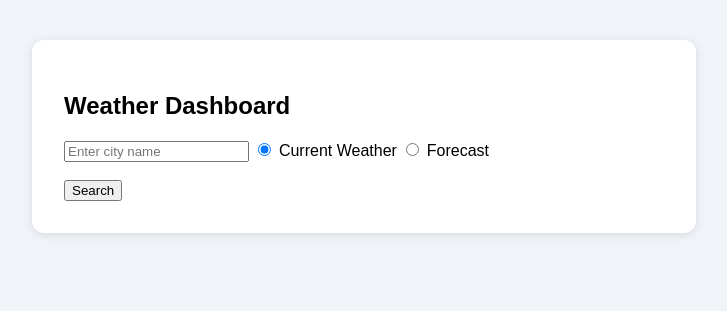
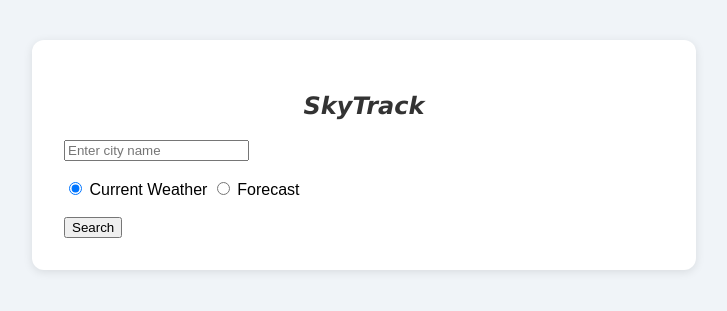
Before and after one commit to leonorawalo/SkyTrack, a Django app: page / in a window 1280 px wide. Shown: the top 311 px of the page, without its empty margins (276-1003 px from the left). Run offline with Django 5.2, Linux system fonts and the light colour scheme.

Commit message:
Fixed settings configuration and rendered homepage with template

```diff
--- a/manage.py
+++ b/manage.py
@@ -7,6 +7,7 @@ import sys
 def main():
     """Run administrative tasks."""
     os.environ.setdefault('DJANGO_SETTINGS_MODULE', 'weather_project.settings')
+    print("Using settings:", os.environ["DJANGO_SETTINGS_MODULE"])
     try:
         from django.core.management import execute_from_command_line
     except ImportError as exc:
--- a/weather/templates/weather/index.html
+++ b/weather/templates/weather/index.html
@@ -4,12 +4,20 @@
     <meta charset="UTF-8">
     <title>Weather Dashboard</title>
     <style>
+        h2 {
+            text-align: center;
+            color: #333;
+            font-style: italic;
+            font-display: swap;
+            font-family:Verdana, Geneva, Tahoma, sans-serif;
+        }
         body {
             font-family: Arial, sans-serif;
             padding: 2rem;
             background-color: #f0f4f8;
         }
         .container {
+            background-color: rgb(74, 180, 241);
             max-width: 600px;
             margin: 0 auto;
             background: white;
@@ -39,9 +47,9 @@
 </head>
 <body>
     <div class="container">
-        <h2>Weather Dashboard</h2>
+        <h2>SkyTrack</h2>
         <form method="GET" action=".">
-            <input type="text" name="city" placeholder="Enter city name" required>
+            <input type="text" name="city" placeholder="Enter city name" required><br><br>
 
             <label>
                 <input type="radio" name="type" value="current" checked>
--- a/weather_project/settings.py
+++ b/weather_project/settings.py
@@ -56,7 +56,7 @@ ROOT_URLCONF = 'weather_project.urls'
 TEMPLATES = [
     {
         'BACKEND': 'django.template.backends.django.DjangoTemplates',
-        'DIRS': [],
+        'DIRS': [BASE_DIR / 'templates'],
         'APP_DIRS': True,
         'OPTIONS': {
             'context_processors': [
@@ -68,7 +68,7 @@ TEMPLATES = [
     },
 ]
 
-WSGI_APPLICATION = 'weather_dashboard.wsgi.application'
+WSGI_APPLICATION = 'weather_project.wsgi.application'
 
 # Database
 # https://docs.djangoproject.com/en/5.2/ref/settings/#databases
```
Also changed, not shown: db.sqlite3, weather/templates/weather/skytrack bg.jfif (added), weather/urls.py (line endings or trailing spaces).
